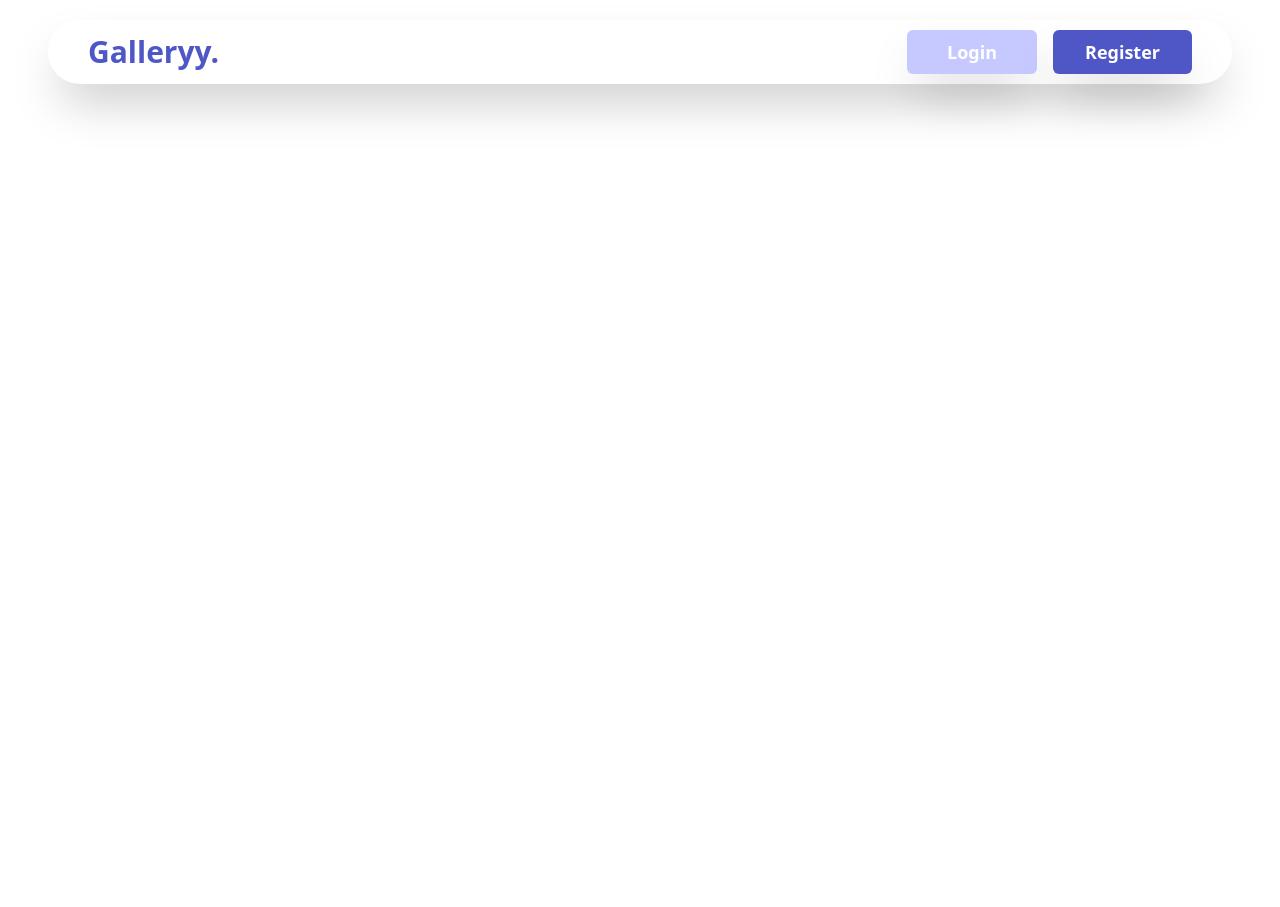
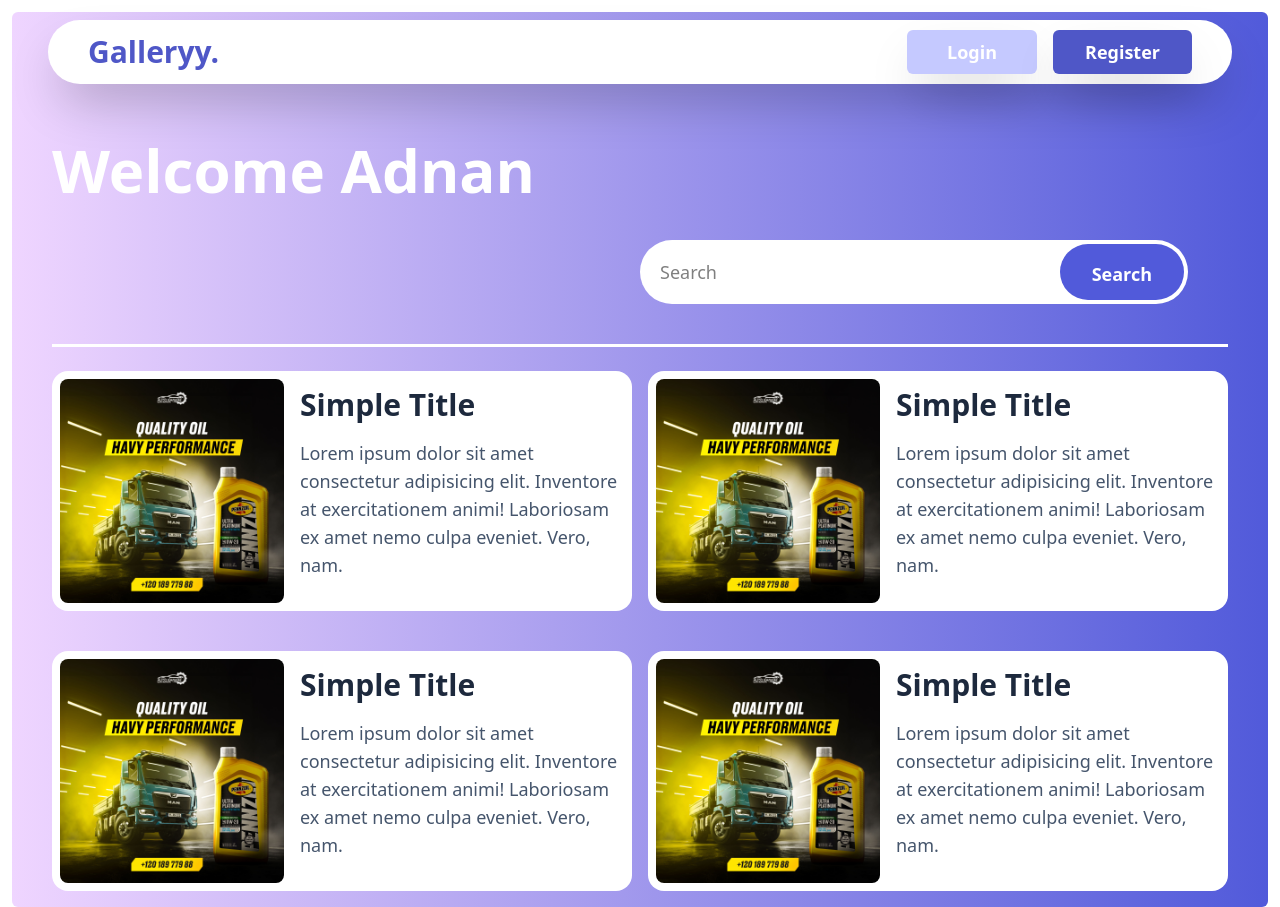
Before and after one commit to Adnansulaiman/auth-crud-image, a React (Vite) app in the folder client/: page / in a window 1280 px wide. Before the commit the page ends 800 px from the top, so only its background shows below. Built offline with nearby package versions, Linux system fonts and the light colour scheme.

Commit message:
Added Dashboard page

```diff
--- a/client/package.json
+++ b/client/package.json
@@ -13,6 +13,7 @@
     "@tailwindcss/vite": "^4.1.6",
     "react": "^19.1.0",
     "react-dom": "^19.1.0",
+    "react-icons": "^5.5.0",
     "react-router-dom": "^7.6.0",
     "tailwindcss": "^4.1.6"
   },
--- a/client/src/App.jsx
+++ b/client/src/App.jsx
@@ -4,6 +4,7 @@ import './App.css'
 import Register from './pages/Register'
 import Login from './pages/Login'
 import Navbar from './components/Navbar'
+import Dashboard from './pages/Dashboard'
 
 function App() {
 
@@ -13,6 +14,7 @@ function App() {
       <Routes>
         <Route path='/register' element={<Register />}  />
         <Route path='/login' element={<Login />}  />
+        <Route path='/' element={<Dashboard />}  />
       </Routes>
     </>
   )
--- /dev/null
+++ b/client/src/components/CardItem.jsx
@@ -0,0 +1,20 @@
+import React from 'react'
+import Image from '../assets/demo.jpg';
+
+
+const CardItem = () => {
+  return (
+    <div className="flex w-[calc(50%-0.5rem)] bg-white h-60 rounded-2xl mt-6">
+        <div className="flex">
+            <img src={Image} alt="" className='w-60 h-60 p-2 rounded-2xl '  />
+            <div className="flex flex-col text-black py-4 px-2 gap-4">
+                <h1 className='text-3xl font-bold text-slate-800'>Simple Title</h1>
+                <p className='text-lg text-slate-600'>Lorem ipsum dolor sit amet consectetur adipisicing elit. Inventore at exercitationem animi! Laboriosam ex amet nemo culpa eveniet. Vero, nam.</p>
+            </div>
+
+        </div>
+    </div>
+  )
+}
+
+export default CardItem
--- /dev/null
+++ b/client/src/pages/Dashboard.jsx
@@ -0,0 +1,38 @@
+import React from "react";
+import { IoSearch } from "react-icons/io5";
+import CardItem from "../components/CardItem";
+
+const Dashboard = () => {
+  return (
+    <div className="w-full h-screen flex flex-col bg-white p-3  ">
+      <div className="flex flex-col bg-[linear-gradient(90deg,_#efd5ff_0%,_#515ada_100%)] px-10 h-scr text-white rounded-md w-full py-4 ">
+        <div className="flex flex-col border-b-3  border-white">
+          <h1 className="text-6xl font-bold pt-28   ">Welcome Adnan </h1>
+          <form action="" className="flex justify-end w-full p-10 relative">
+            <input
+              type="text"
+              placeholder="Search"
+              className="flex bg-white w-1/2 h-16 rounded-full outline-none px-5 text-black text-lg"
+            />
+            <button
+              type="submit"
+              className="bg-[#515ada] absolute right-11 top-11 text-lg cursor-pointer font-semibold px-8 py-4 h-14 rounded-full "
+            >
+              Search
+            </button>
+          </form>
+        </div>
+        <div className="flex gap-4 w-full  flex-wrap">
+            <CardItem />
+            <CardItem />
+            <CardItem />
+            <CardItem />
+
+        </div>
+      </div>
+
+    </div>
+  );
+};
+
+export default Dashboard;
```
Also changed, not shown: client/src/assets/demo.jpg (added), 1 other file (tests, documents, lock files or other folders).
